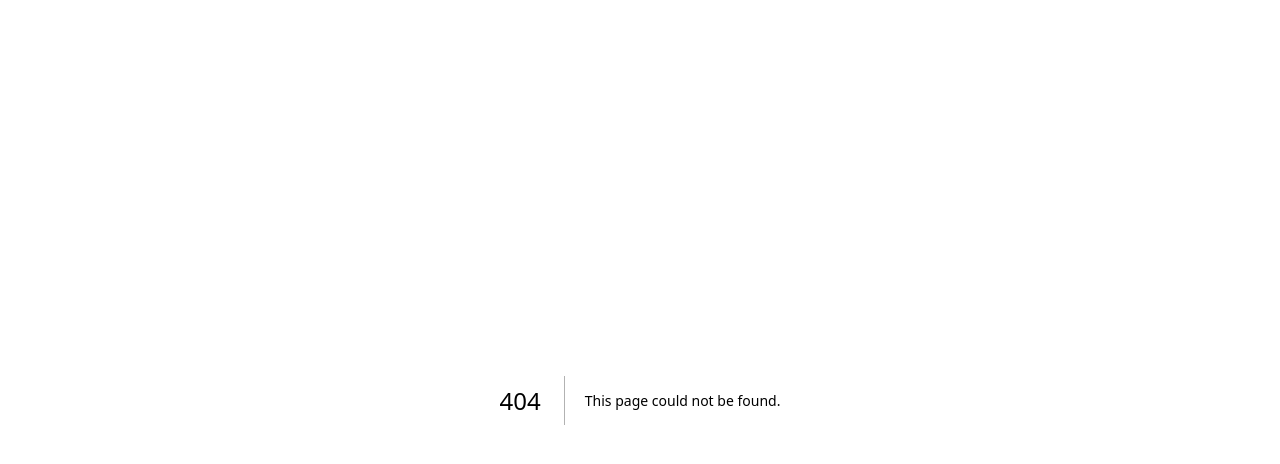
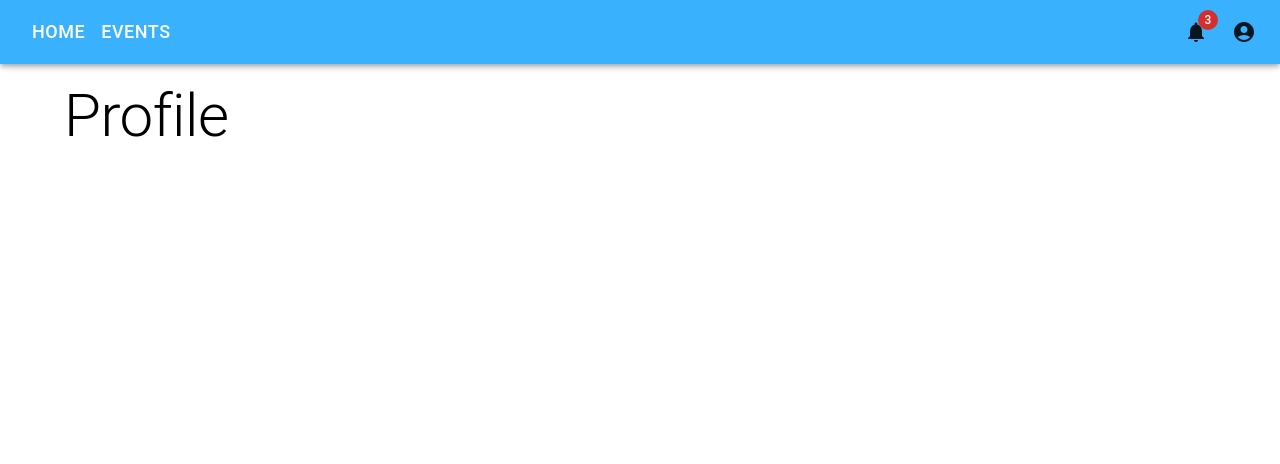
Before and after one commit to matvis01/Travel-Connect-Frontend, a Next.js app: page /profile in a window 1280 px wide. Before the commit this address had no page. Shown: the top 464 px of the page. Built offline with nearby package versions, Linux system fonts and the light colour scheme.

Commit message:
pare malych rzeczy

```diff
--- a/src/components/navBar.js
+++ b/src/components/navBar.js
@@ -44,6 +44,10 @@ export default function NavBar() {
   //   }
   //   fetchData()
   // })
+
+  useEffect(() => {
+    console.log(router.route)
+  }, [])
 
   const handleNotificationsOpen = (event) => {
     setAnchorNotification(event.currentTarget)
@@ -93,7 +97,13 @@ export default function NavBar() {
       open={isMenuOpen}
       onClose={handleMenuClose}
     >
-      <MenuItem onClick={handleMenuClose}>Profile</MenuItem>
+      <MenuItem
+        onClick={() => {
+          router.push("/profile")
+        }}
+      >
+        Profile
+      </MenuItem>
       <MenuItem onClick={logOut}>Log Out</MenuItem>
     </Menu>
   )
@@ -160,17 +170,33 @@ export default function NavBar() {
   )
 
   return (
-    <Box sx={{ flexGrow: 1, height: "100px" }}>
+    <Box sx={{ flexGrow: 1, height: "80px" }}>
       <AppBar position="fixed">
         <Toolbar>
           <Button
             variant="text"
-            sx={{ color: "white", fontSize: 18, w: 30 }} //textTransform: "none"
+            sx={{
+              color: "white",
+              fontSize: 18,
+              w: 30,
+              textDecorationLine: router.route == "/" && "underline",
+              ":hover": { textDecorationLine: "underline" },
+            }} //textTransform: "none"
             href="/"
           >
             Home
           </Button>
-          <Button variant="text" sx={{ color: "white", fontSize: 18, w: 30 }}>
+          <Button
+            variant="text"
+            href="/events"
+            sx={{
+              color: "white",
+              fontSize: 18,
+              w: 30,
+              textDecorationLine: router.route == "/events" && "underline",
+              ":hover": { textDecorationLine: "underline" },
+            }}
+          >
             Events
           </Button>
           <Box sx={{ flexGrow: 1 }} />
--- /dev/null
+++ b/src/pages/profile.js
@@ -0,0 +1,10 @@
+import NavBar from "../components/navBar"
+import { Button, Container, Typography } from "@mui/material"
+export default function profile() {
+  return (
+    <Container>
+      <NavBar />
+      <Typography variant="h2">Profile</Typography>
+    </Container>
+  )
+}
```
Also changed, not shown: src/components/addPlace.js (+2 -15 lines), src/components/googleMapsInput.js (+12 -5 lines), src/pages/SignIn.js (+3 -8 lines), src/pages/destination/[id].js (+13 -12 lines).
